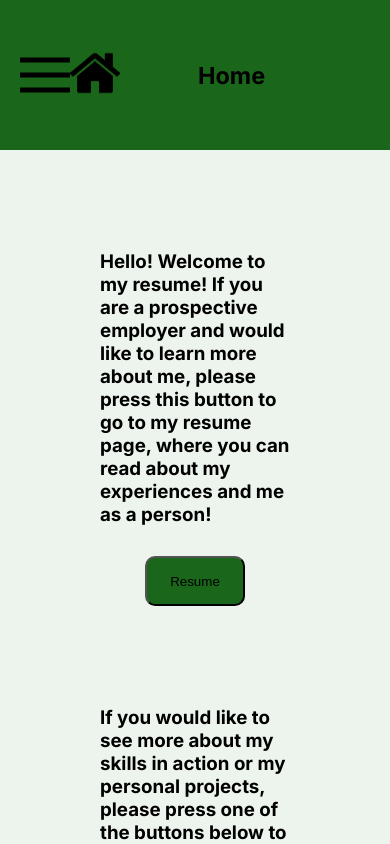
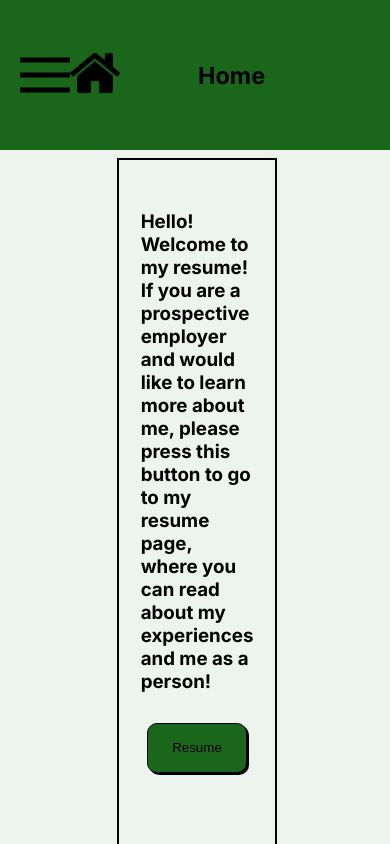
Before and after one commit to LoremakerEgg/My-Resume, a Next.js app: page / in a window 390 px wide. Shown: the top 844 px of the page. Built offline with nearby package versions, Linux system fonts and the light colour scheme.

Commit message:
adjusted home page, not adjusted for mobile

```diff
--- a/app/page.module.scss
+++ b/app/page.module.scss
@@ -5,10 +5,15 @@
   flex-direction: column;
   justify-content: space-between;
   align-items: center;
-  padding: 50px;
+
   background-color: $backgroundTwo;
+  border: 2px solid black;
+  width: 40%;
+  margin-left: 30%;
+  margin-top: 2%;
   .contentDiv {
     display: flex;
+    padding: 50px;
     flex-direction: column;
     align-items: center;
     justify-content: space-between;
@@ -18,6 +23,8 @@
   .button {
     width: 100px;
     height: 50px;
+    border: 1px solid black;
+    box-shadow: 2px 2px;
     border-radius: 10px;
     margin-top: 30px;
     background-color: $backgroundOne;
```
